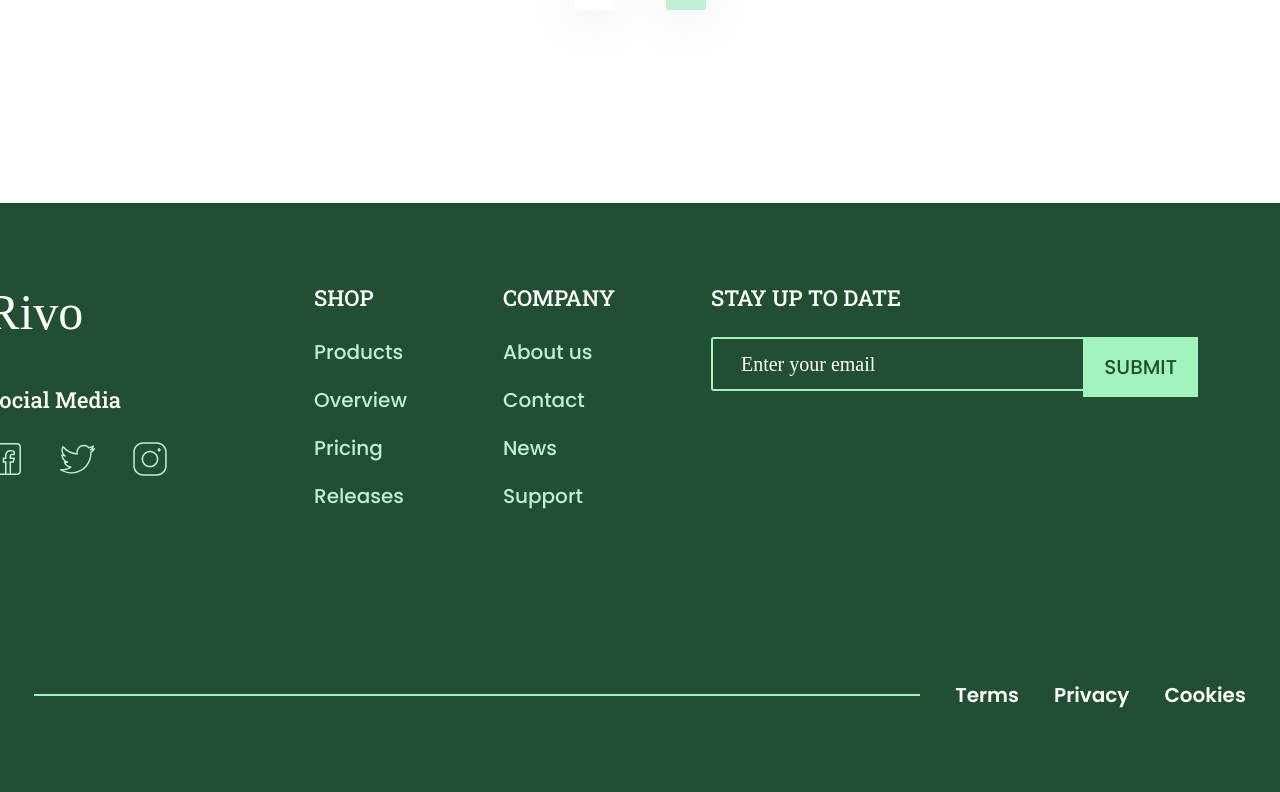
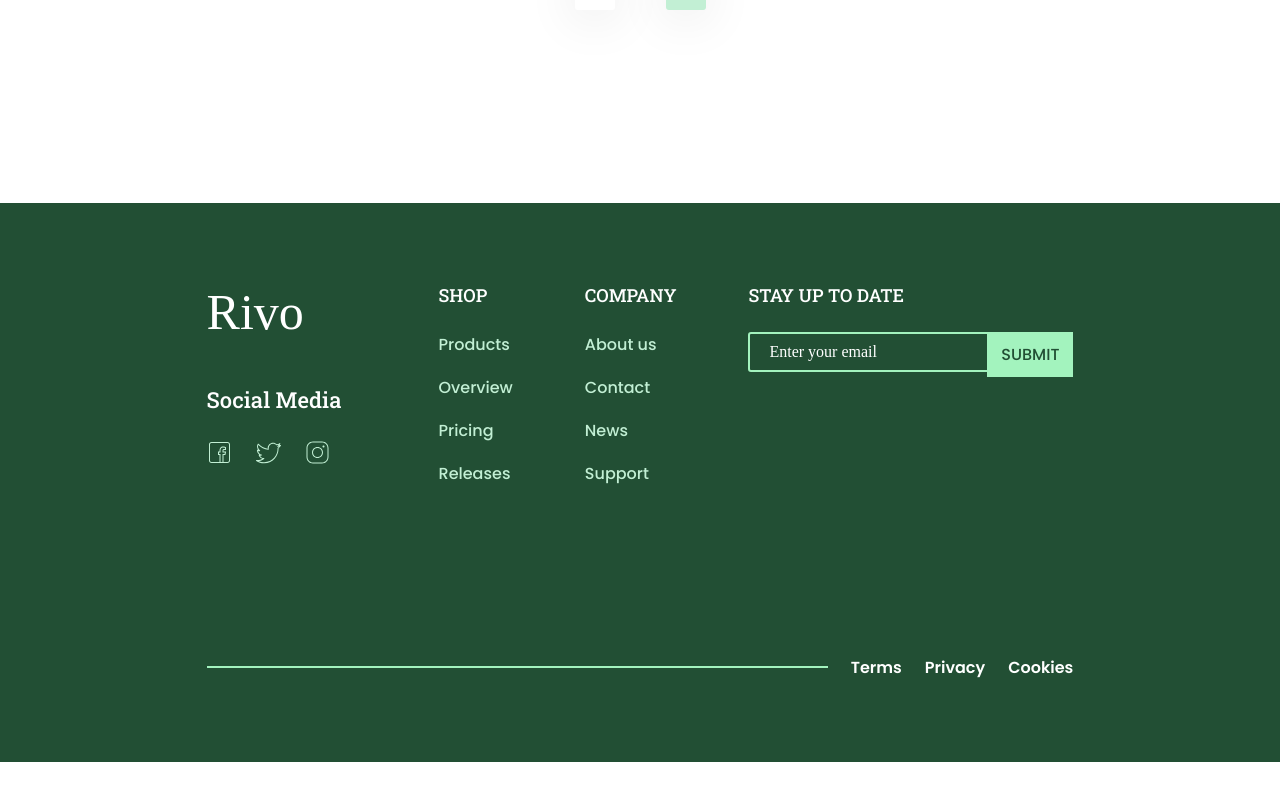
Before and after one commit to Level0n/Rivo, a React (Vite) app: page / in a window 1280 px wide. Shown: the part 5881-6673 px from the top of the page. After the commit the page ends 6643 px from the top, so only its background shows below. Built offline with nearby package versions, Linux system fonts and the light colour scheme; a web font is replaced by a local one.

Commit message:
24.11.2026

```diff
--- a/src/TSX/Footer.tsx
+++ b/src/TSX/Footer.tsx
@@ -26,6 +26,7 @@ function Footer(): JSX.Element {
             </a>
           </div>
         </div>
+        <div className='footer-top-container-links'>
           <div className='footer-top-links'>
             <h6 className='footer-top-links-title'>SHOP</h6>
             <a className='footer-top-links-link' href="">Products</a>
@@ -48,6 +49,7 @@ function Footer(): JSX.Element {
             </form>
           </div>
         </div>
+      </div>
       <div className='footer-bottom'>
         <div className='footer-bottom-line'></div>
         <a className='footer-bottom-link' href="">Terms</a>
--- a/src/styles/buttons.css
+++ b/src/styles/buttons.css
@@ -66,6 +66,13 @@
   cursor: pointer;
 }
 
+@media (max-width: 1410px) {
+  .footer-form-button {
+    font-size: 16px;
+    padding: 10px 14px;
+  }
+}
+
 @media (max-width: 900px) {
   .header-button {
     font-size: 16px;
--- a/src/styles/footer.css
+++ b/src/styles/footer.css
@@ -35,6 +35,8 @@
 
 .footer-top-socials-social svg {
   fill: #C2EFD4;
+  width: 38px;
+  height: 38px;
   transition: fill var(--animation);
 }
 
@@ -42,10 +44,14 @@
   fill: #000000;
 }
 
+.footer-top-container-links {
+  display: flex;
+  gap: 144px;
+}
+
 .footer-top-links {
   display: flex;
   flex-direction: column;
-  margin-right: 144px;
 }
 
 .footer-top-links:last-of-type {
@@ -94,7 +100,6 @@
 
 .footer-bottom {
   display: flex;
-  justify-content: flex-start;
   align-items: center;
   gap: 35px;
 }
@@ -115,20 +120,48 @@
   text-decoration: underline;
 }
 
-@media (max-width: 1400px) {
+@media (max-width: 1410px) {
   .footer {
     padding: 80px 15px 82px 15px;
   }
 
   .footer-top-socials {
-    margin-right: 145px;
+    gap: 24px;
+    margin-right: 109px;
   }
 
-  .footer-top-links {
-    margin-right: 96px;
+  .footer-top-socials-social svg {
+    width: 25px;
+    height: 25px;
+  }
+
+  .footer-top-container-links {
+    gap: 72px;
+  }
+
+  .footer-top-links-title {
+    font-size: 18px;
+  }
+
+  .footer-top-links-link {
+    font-size: 16px;
+  }
+
+  .footer-top-links-form-input {
+    width: 325px;
+    font-size: 16px;
+    padding: 9px 95px 9px 19px;
+  }
+
+  .footer-bottom {
+    gap: 23px;
   }
 
   .footer-bottom-line {
-    width: 886px;
+    width: 621px;
+  }
+
+  .footer-bottom-link {
+    font-size: 16px;
   }
 }
```
Lines whose indentation alone changed are shown as unchanged.
